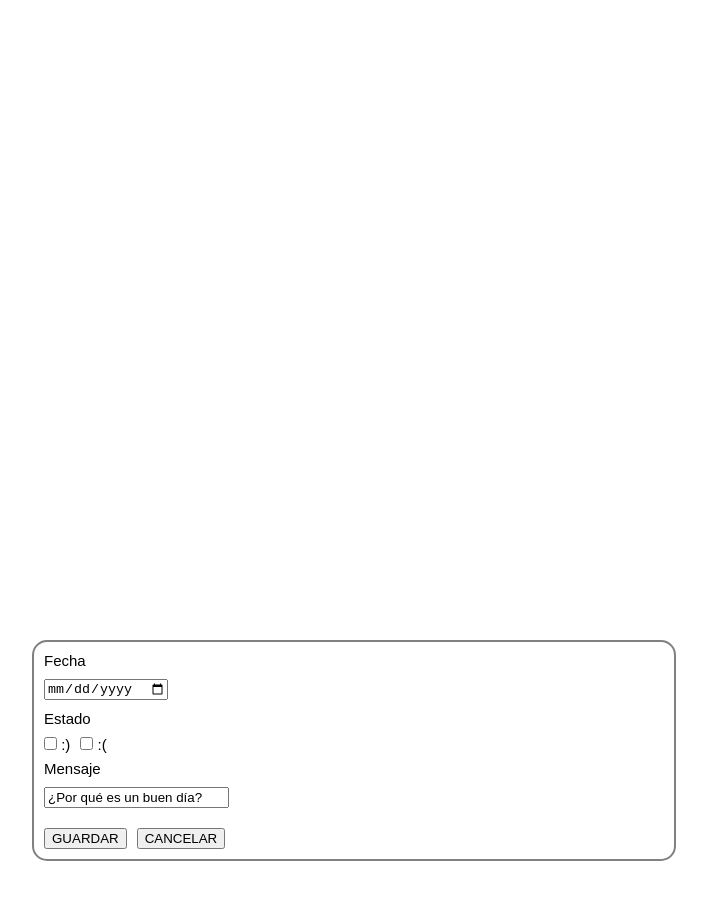
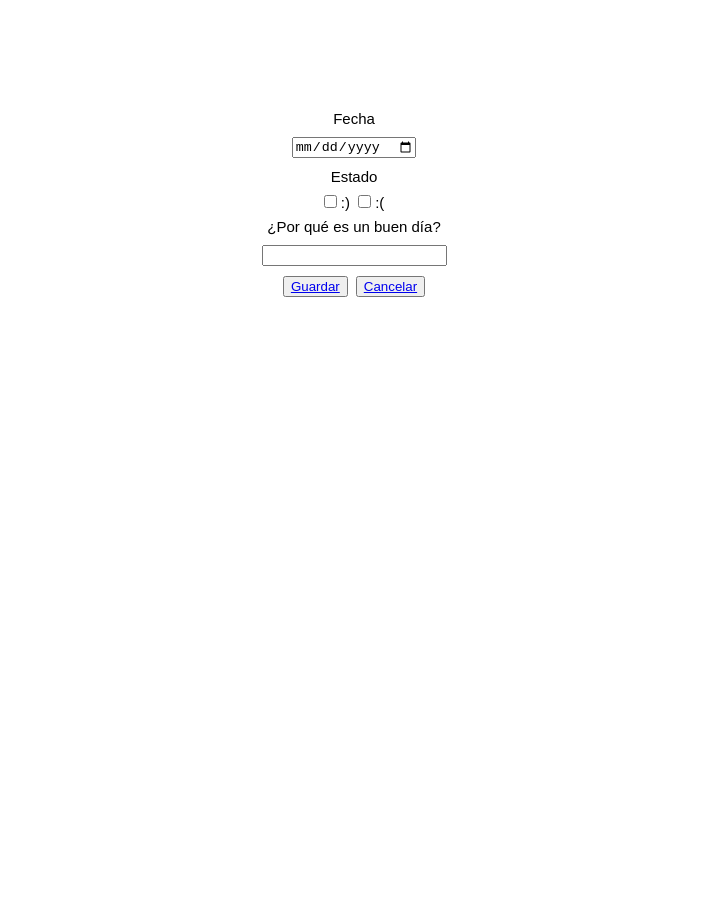
Before and after one commit to Adalab/clarke-fc-life-calendar-Celia19C, a React app: page / in a window 1280 px wide. Shown: the top 900 px of the page, without its empty margins (286-993 px from the left). After the commit the page ends 800 px from the top, so only its background shows below. Built offline with nearby package versions, Linux system fonts and the light colour scheme.

Commit message:
fucking router

```diff
--- a/package.json
+++ b/package.json
@@ -5,6 +5,8 @@
   "dependencies": {
     "react": "^16.2.0",
     "react-dom": "^16.2.0",
+    "react-router": "^4.2.0",
+    "react-router-dom": "^4.2.2",
     "react-scripts": "1.1.1"
   },
   "scripts": {
--- a/src/components/App.js
+++ b/src/components/App.js
@@ -2,13 +2,65 @@ import React, { Component } from 'react';
 import Calendar from './Calendar';
 import Editor from './Editor';
 
+import { Route, Switch } from 'react-router-dom';
+
+
+
 
 class App extends Component {
+  constructor(props) {
+		super(props)
+		this.handleDate = this.handleDate.bind(this);
+    this.handleMood= this.handleMood.bind(this);
+    this.handleMsg = this.handleMsg.bind(this);
+		this.state = {
+			date: [],
+			mood:'',
+      msg: ''
+		}
+	}
+
+  handleDate (event) {
+    const dateValue = event.target.value;
+    this.setState ({
+       date: dateValue
+  })
+};
+handleMood (event) {
+  const moodValue = event.target.value;
+  this.setState ({
+     mood: moodValue,
+})
+console.log(this.state.mood)
+};
+handleMsg (event) {
+  const msgValue = event.target.value;
+  this.setState ({
+     msg: msgValue,
+})
+console.log(this.state.msg)
+};
+
+
+
   render() {
+
     return (
       <div className="App">
-      <Editor />
-
+      <main className="main">
+      <Switch>
+         <Route path='/' render={() =>
+          <Editor
+            mood={this.state.mood}
+            date={this.state.date}
+            msg={this.state.msg}
+            handleDate = {this.handleDate}
+            handleMood = {this.handleMood}
+            handleMsg = {this.handleMsg}
+          />
+        }/>
+      </Switch>
+      </main>
       </div>
     );
   }
--- a/src/components/Calendar.js
+++ b/src/components/Calendar.js
@@ -1,11 +1,19 @@
 import React from 'react';
 
+
 class Calendar extends React.Component {
-  render () {
-    return (
+  render(){
+  return (
       <div>
+        <header>
+        <button type="button" name="button" className="button-calendar">+</button>
+        </header>
+        <div>
+
+
+        </div>
       </div>
-    );
+    )
   }
 }
 
--- a/src/components/Editor.js
+++ b/src/components/Editor.js
@@ -1,4 +1,7 @@
 import React from 'react';
+
+import Calendar from './Calendar';
+import { Link } from 'react-router-dom';
 
 class Editor extends React.Component {
   render() {
@@ -6,23 +9,24 @@ class Editor extends React.Component {
       <div>
       <form className='form'>
       <div className="form_details">
-          <label className="label date" for="date">Fecha</label>
-          <input className="date2" type="date" name="date" />
-          <label className="label mood" for="mood">Estado</label>
+        <label className="label date" htmlFor="date">Fecha</label>
+        <input className="date2" type="date" name="date" onChange={this.props.handleDate} />
+        <label className="label mood" htmlFor="mood">Estado</label>
         <div className="happy_mood">
         <input className="happy" type="checkbox" name="happy" />
-          <label for="happy"> :)</label>
+        <label htmlFor="happy"> :)</label>
         </div>
         <div className="sad_mood">
         <input className="sad" type="checkbox" name="sad" />
-          <label for="sad"> :(</label>
+        <label htmlFor="sad"> :(</label>
         </div>
-          <label className="label msg" for="msg">Mensaje</label>
-          <input className="msg" type="text" name="msg" value="¿Por qué es un buen día?"/>
-          <input type="submit" className="save" value="GUARDAR" />
-          <input type="submit" className="cancel" value="CANCELAR" />
+        <label className="label msg" htmlFor="msg">¿Por qué es un buen día?</label>
+        <input className="msg" type="text" name="msg" onChange={this.handleMsg} />
+        <button onClick={this.props.handleMood} type="submit" className="save"><Link to='/calendar'>Guardar</Link></button>
+<button className="cancel"><Link to='/'>Cancelar</Link></button>
         </div>
       </form>
+
       </div>
     );
   }
--- a/src/index.css
+++ b/src/index.css
@@ -2,13 +2,19 @@ body {
   margin: 0;
   padding: 0;
   font-family: sans-serif;
+  text-align: center;
 }
 .form {
-font-size: 15px;
-width: 50%;
-margin: 50% auto;
-border-radius: 15px;
-border: 2px solid grey;
+  font-size: 15px;
+  display: flex;
+  flex-wrap: wrap;
+  margin: 0 auto;
+  /*border-radius: 15px;
+  border: 2px solid grey;*/
+  margin-top:100px;
+}
+.form_details {
+  margin: 0 auto;
 }
 .date,
 .msg,
@@ -19,12 +25,22 @@ border: 2px solid grey;
 .sad_mood {
   display: inline;
 }
-.label {
-  margin-left: 10px;
+.happy_mood {
+  margin-right: 4px;
+}
+.sad_mood {
+  margin-left: 4px;
 }
 .date {
   padding-top: 10px;
 }
+.save {
+  margin-right: 4px;
+}
+.cancel {
+  margin-left: 4px;
+}
+
 input {
-  margin: 10px 0 10px 10px;
+  margin: 10px 0 10px 0;
 }
--- a/src/index.js
+++ b/src/index.js
@@ -1,7 +1,13 @@
 import React from 'react';
 import ReactDOM from 'react-dom';
 import './index.css';
+import { HashRouter } from 'react-router-dom';
 import App from './components/App';
 
 
-ReactDOM.render(<App />, document.getElementById('root'));
+ReactDOM.render(
+  <HashRouter>
+    <App />
+  </HashRouter>,
+  document.getElementById('root')
+);
```
Also changed, not shown: 1 other file. Lines whose indentation alone changed are shown as unchanged.
